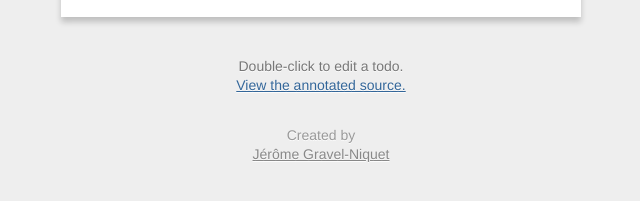
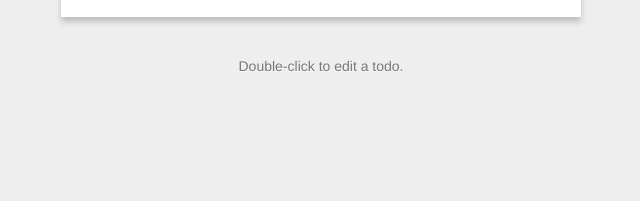
Before and after one commit to testdouble/todos, a plain HTML site: page index.html in a window 1280 px wide. Shown: the part 167-368 px from the top of the page, without its empty margins (319-959 px from the left). Drawn offline with Linux system fonts and the light colour scheme.

Commit message:
tidy up the html

```diff
--- a/index.html
+++ b/index.html
@@ -13,42 +13,25 @@
   </head>
 
   <body>
-
-    <!-- Todo App Interface -->
-
     <div id="todoapp">
-
       <div class="title">
         <h1>Todos</h1>
       </div>
-
       <div class="content">
-
         <div id="create-todo">
           <input id="new-todo" placeholder="What needs to be done?" type="text" />
           <span class="ui-tooltip-top" style="display:none;">Press Enter to save this task</span>
         </div>
-
         <div id="todos">
           <ul id="todo-list"></ul>
         </div>
-
         <div id="todo-stats"></div>
-
       </div>
-
     </div>
 
     <ul id="instructions">
       <li>Double-click to edit a todo.</li>
-      <li><a href="../../docs/todos.html">View the annotated source.</a></li>
     </ul>
-
-    <div id="credits">
-      Created by
-      <br />
-      <a href="http://jgn.me/">J&eacute;r&ocirc;me Gravel-Niquet</a>
-    </div>
 
     <!-- Templates -->
 
```
